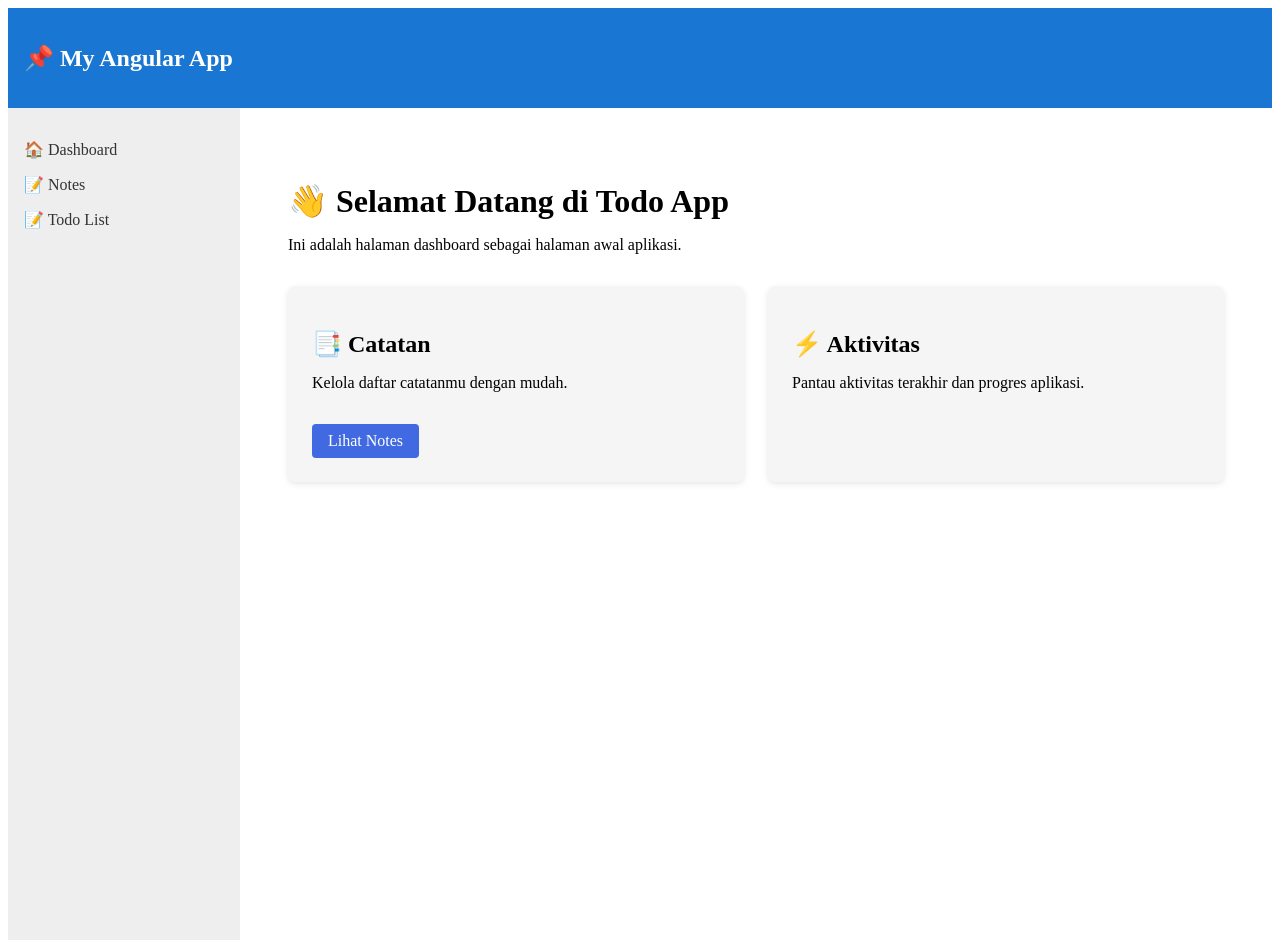
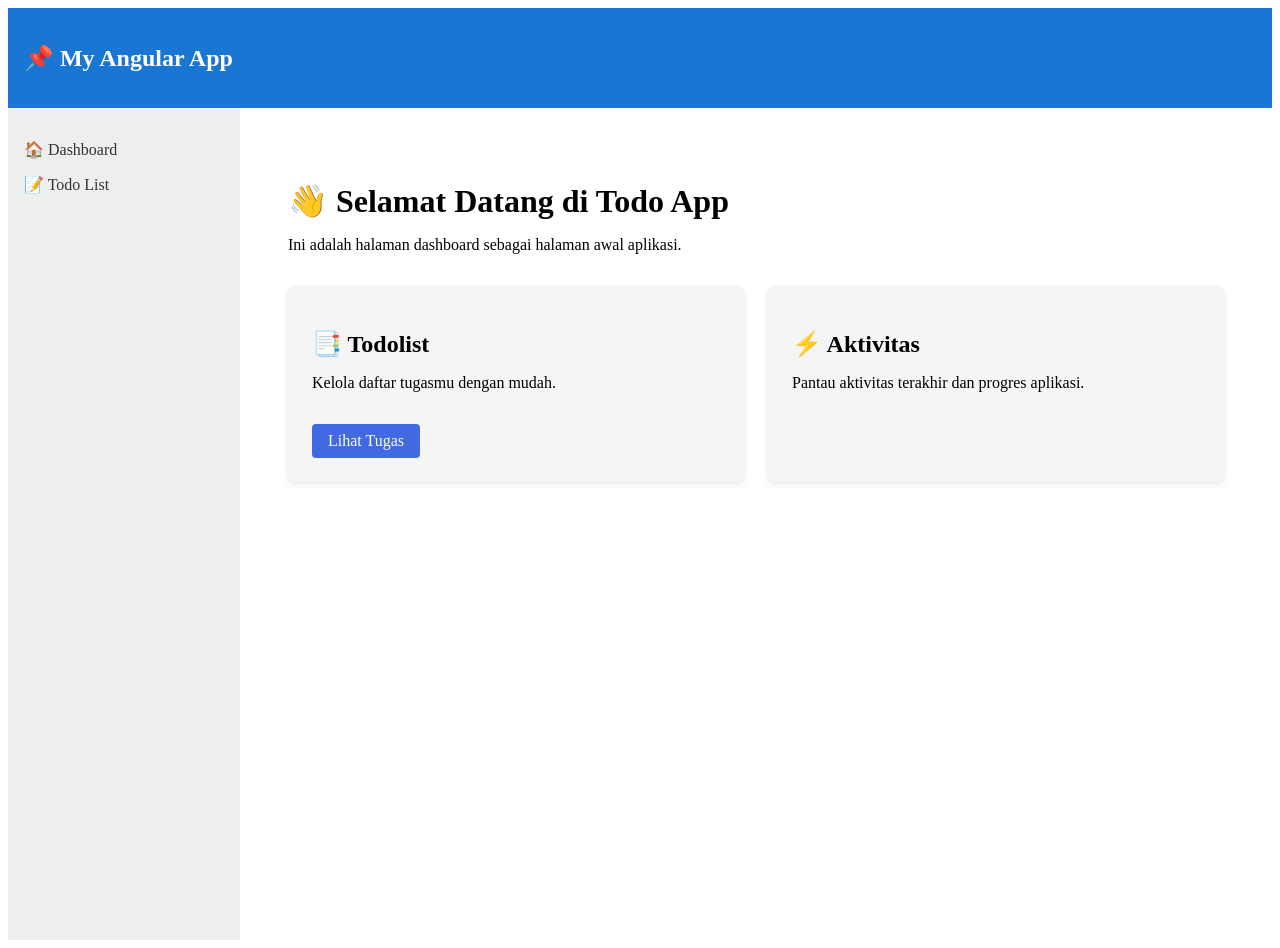
Before and after one commit to TeguhBagasM/todolist-angular, an Angular app: page / in a window 1280 px wide. Built offline with nearby package versions, Linux system fonts and the light colour scheme.

Commit message:
refactor: comment out notes-related code in routing and dashboard components

```diff
--- a/src/app/app.routes.ts
+++ b/src/app/app.routes.ts
@@ -1,10 +1,10 @@
 import { Routes } from '@angular/router';
 import { TodoComponent } from './todo/todo';
-import { NoteComponent } from './note/note';
+// import { NoteComponent } from './note/note';
 import { Dashboard } from './pages/dashboard/dashboard';
 
 export const routes: Routes = [
   { path: '', component: Dashboard },
   { path: 'todo', component: TodoComponent },
-  { path: 'notes', component: NoteComponent },
+  // { path: 'notes', component: NoteComponent },
 ];
--- a/src/app/pages/dashboard/dashboard.html
+++ b/src/app/pages/dashboard/dashboard.html
@@ -4,9 +4,9 @@
 
   <div class="cards">
     <div class="card">
-      <h2>📑 Catatan</h2>
-      <p>Kelola daftar catatanmu dengan mudah.</p>
-      <a routerLink="/notes" class="btn">Lihat Notes</a>
+      <h2>📑 Todolist</h2>
+      <p>Kelola daftar tugasmu dengan mudah.</p>
+      <a routerLink="/todo" class="btn">Lihat Tugas</a>
     </div>
 
     <div class="card">
--- a/src/app/pages/dashboard/dashboard.ts
+++ b/src/app/pages/dashboard/dashboard.ts
@@ -1,8 +1,10 @@
 import { Component } from '@angular/core';
+import { RouterModule } from '@angular/router';
 
 @Component({
   selector: 'app-dashboard',
   standalone: true,
+  imports: [RouterModule],
   templateUrl: './dashboard.html',
   styleUrl: './dashboard.css',
 })
--- a/src/app/sidebar/sidebar.html
+++ b/src/app/sidebar/sidebar.html
@@ -5,7 +5,7 @@
         >🏠 Dashboard</a
       >
     </li>
-    <li><a routerLink="/notes" routerLinkActive="active">📝 Notes</a></li>
     <li><a routerLink="/todo" routerLinkActive="active">📝 Todo List</a></li>
+    <!-- <li><a routerLink="/notes" routerLinkActive="active">📝 Notes</a></li> -->
   </ul>
 </aside>
```
